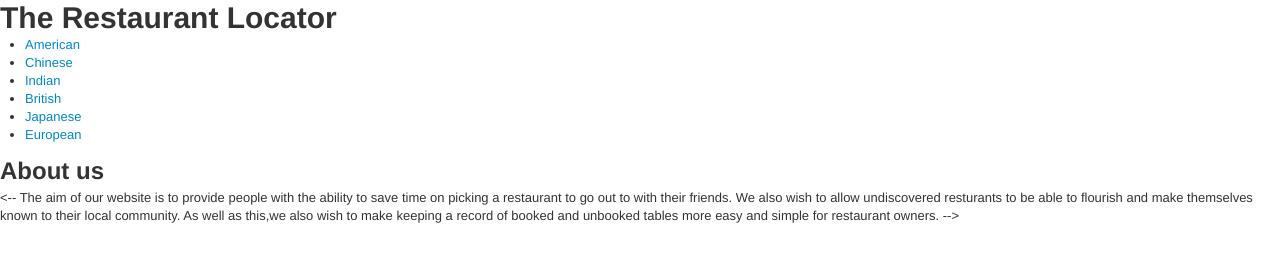
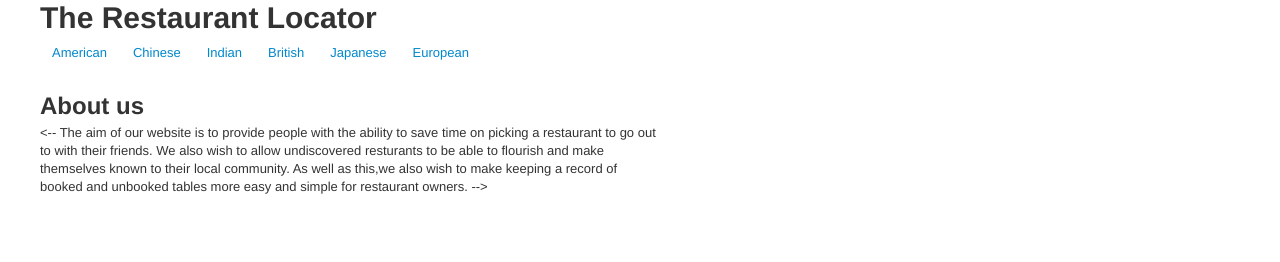
Before and after one commit to symroe/YRS2012Bookings, a plain HTML site: page index.html in a window 1280 px wide. Drawn offline with Linux system fonts and the light colour scheme.

Commit message:
bootstrap layout

```diff
--- a/index.html
+++ b/index.html
@@ -5,13 +5,15 @@
 
         <link rel="stylesheet" href="media/css/bootstrap-responsive.css" type="text/css" media="screen" title="no title" charset="utf-8">
         <link rel="stylesheet" href="media/css/bootstrap.css" type="text/css" media="screen" title="no title" charset="utf-8">
+        <link rel="stylesheet" href="media/css/style.css" type="text/css" media="screen" title="no title" charset="utf-8">
+
 
     </head>
-    <body>
-        <header>
+    <body class="container-fluid">
+        <header class="span12">
             <h1>The Restaurant Locator</h1>
-            <ul id="menu">
-                <li><a href="American.html">American</a></li>
+            <ul id="menu" class="nav nav-pills">
+                <li><a href="">American</a></li>
                 <li><a href="">Chinese</a></li>
                 <li><a href="">Indian</a></li>
                 <li><a href="">British</a></li>
@@ -19,7 +21,7 @@
                 <li><a href="">European</a></li>
             </ul>
         </header>
-        <section>
+        <section class="span8">
             <h2>About us</h2>
             <-- The aim of our website is to provide people with the ability to save time on picking a restaurant to go out to with their friends.
 We also wish to allow undiscovered resturants to be able to flourish and make themselves known to their local community.
```
